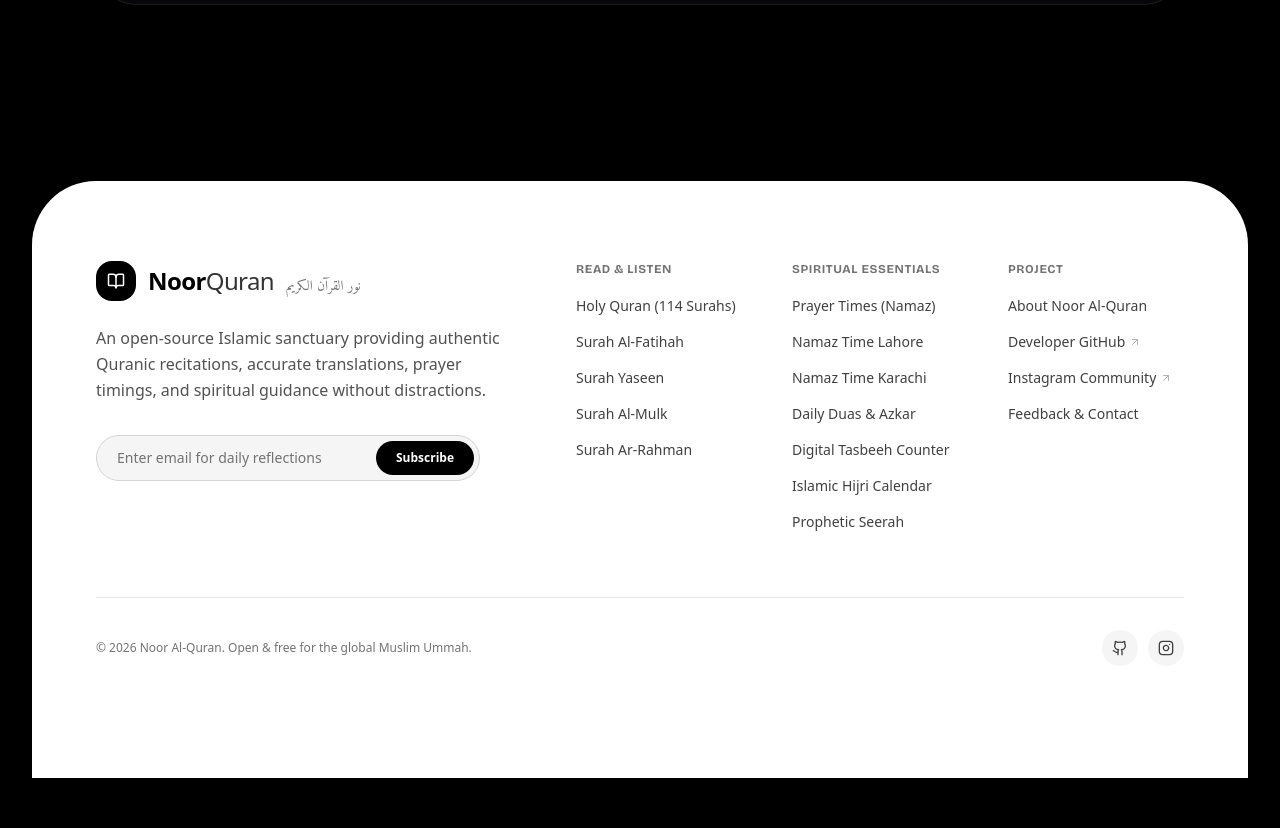
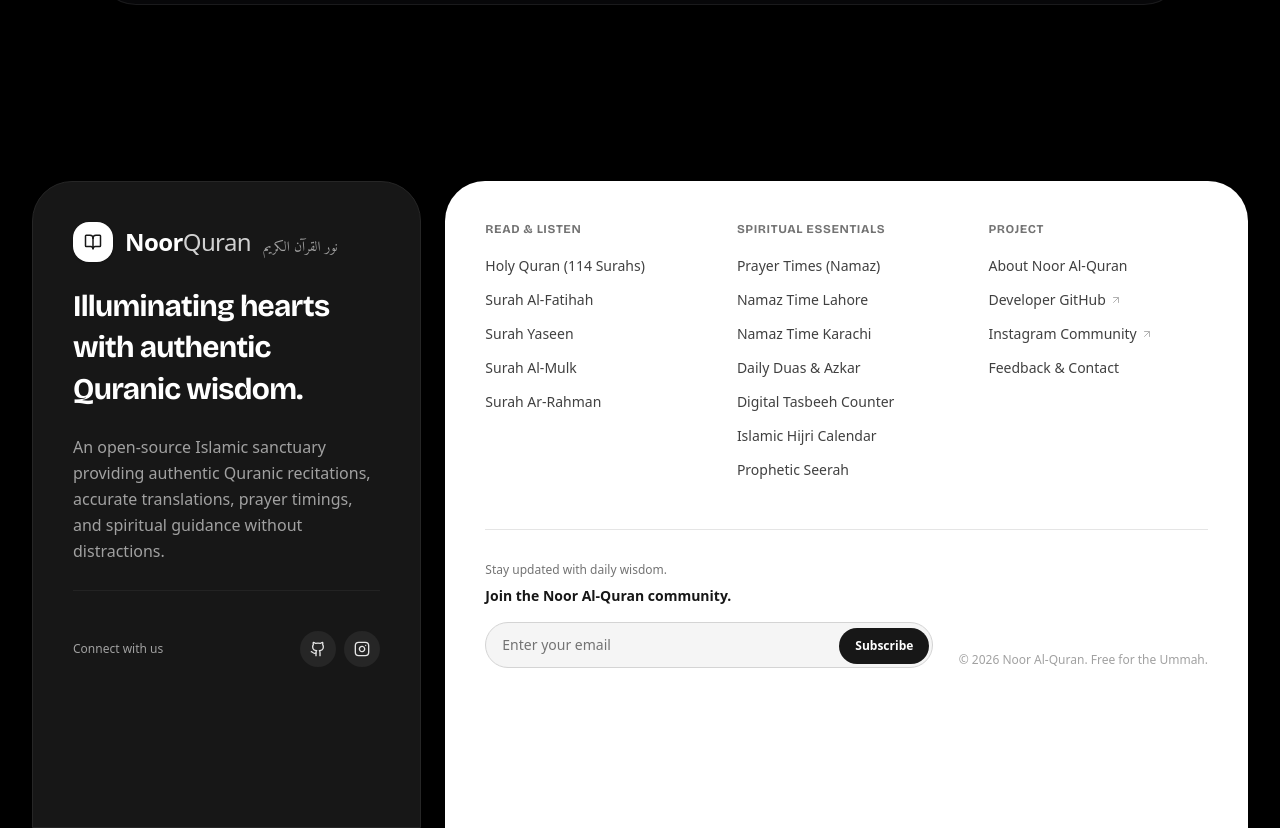
Before and after one commit to Abdullahja5558/noor-alquran, a Next.js app: page /about in a window 1280 px wide. Shown: the part 1473-2301 px from the top of the page. Before the commit the page ends 2251 px from the top, so only its background shows below. Built offline with nearby package versions, Linux system fonts and the light colour scheme; no server answers; a web font is replaced by a local one.

Commit message:
updated footer

```diff
--- a/components/Footer.tsx
+++ b/components/Footer.tsx
@@ -53,53 +53,123 @@ export default function Footer() {
   ];
 
   return (
-    <footer className="w-full px-3 sm:px-6 md:px-8 pt-12 sm:pt-16 pb-0 mt-auto">
-      {/*
-        Inverted High-Contrast Monolithic Footer:
-        - Light Mode: Pure Black Background, White Text
-        - Dark Mode: Pure White Background, Black Text
-        - Top Corners: Full Rounded Gol (rounded-t-[2.5rem] to rounded-t-[4rem])
-        - Bottom: Flush with zero bottom padding/margin
-      */}
-      <div className="w-full bg-black text-white dark:bg-white dark:text-black rounded-t-[2.5rem] sm:rounded-t-[3.5rem] md:rounded-t-[4rem] rounded-b-none pt-12 sm:pt-16 md:pt-20 pb-24 sm:pb-28 px-6 sm:px-10 md:px-16 transition-colors duration-300">
-        <div className="max-w-7xl mx-auto">
-          {/* Top Main Section */}
-          <div className="grid grid-cols-1 lg:grid-cols-12 gap-10 sm:gap-12 lg:gap-16 pb-12 sm:pb-16 border-b border-neutral-800 dark:border-neutral-200">
-            {/* Left Brand Column (5 cols) */}
-            <div className="lg:col-span-5 space-y-5 sm:space-y-6">
+    <footer className="w-full px-3 sm:px-6 md:px-8 pt-10 sm:pt-14 md:pt-16 pb-0 mb-0 mt-auto">
+      {/* Main Grid Container */}
+      <div className="max-w-7xl mx-auto grid grid-cols-1 lg:grid-cols-12 gap-4 sm:gap-5 lg:gap-6">
+
+        {/* Left Card: Fully rounded on mobile, flush bottom on desktop */}
+        <div className="lg:col-span-4 bg-[#f8fafc] text-neutral-900 dark:bg-neutral-900 dark:text-white rounded-[2rem] sm:rounded-[2.5rem] lg:rounded-b-none p-6 sm:p-8 md:p-10 pb-8 sm:pb-10 lg:pb-36 xl:pb-40 flex flex-col justify-between transition-colors duration-300 shadow-xl dark:shadow-none border border-neutral-200/60 dark:border-neutral-800">
+          <div className="space-y-4 sm:space-y-6">
             {/* Logo */}
             <Link href="/" className="inline-flex items-center gap-3 group">
-                <div className="w-10 h-10 rounded-2xl bg-white text-black dark:bg-black dark:text-white flex items-center justify-center font-bold shrink-0 transition-transform duration-200 group-hover:scale-105">
+              <div className="w-10 h-10 rounded-2xl bg-neutral-900 text-white dark:bg-white dark:text-neutral-900 flex items-center justify-center font-bold shrink-0 transition-transform duration-200 group-hover:scale-105 shadow-sm">
                 <BookOpen size={18} />
               </div>
-                <div className="flex items-baseline gap-1.5">
+              <div className="flex items-baseline gap-1.5 flex-wrap">
                 <span className="text-xl sm:text-2xl font-bold tracking-tight">
                   Noor<span className="font-light opacity-80">Quran</span>
                 </span>
-                  <span className="font-arabic text-sm text-neutral-400 dark:text-neutral-500 ml-1.5">
+                <span className="font-arabic text-sm text-neutral-500 dark:text-neutral-400 ml-1.5">
                   نور القرآن الكريم
                 </span>
               </div>
             </Link>
 
-              {/* Tagline */}
-              <p className="text-sm sm:text-base text-neutral-400 dark:text-neutral-600 font-normal leading-relaxed max-w-md">
+            {/* Heading / Tagline */}
+            <h2 className="text-xl sm:text-2xl md:text-3xl font-bold tracking-tight leading-snug">
+              Illuminating hearts with authentic Quranic wisdom.
+            </h2>
+
+            <p className="text-xs sm:text-sm md:text-base text-neutral-600 dark:text-neutral-400 font-normal leading-relaxed">
               An open-source Islamic sanctuary providing authentic Quranic recitations, accurate translations, prayer timings, and spiritual guidance without distractions.
             </p>
+          </div>
 
-              {/* Minimal Newsletter / Daily Verse Subscription */}
-              <form onSubmit={handleSubscribe} className="relative max-w-sm pt-2">
+          {/* Bottom Social Links inside Left Card */}
+          <div className="pt-8 sm:pt-10 flex items-center justify-between border-t border-neutral-200/50 dark:border-neutral-800/80 mt-6 lg:mt-0">
+            <span className="text-xs font-medium text-neutral-500 dark:text-neutral-400">
+              Connect with us
+            </span>
+            <div className="flex items-center gap-2">
+              <a
+                href="https://github.com/Abdullahja5558"
+                target="_blank"
+                rel="noopener noreferrer"
+                aria-label="GitHub Profile"
+                className="w-9 h-9 rounded-full bg-neutral-200 hover:bg-neutral-300 dark:bg-neutral-800 dark:hover:bg-neutral-700 text-neutral-800 dark:text-neutral-200 flex items-center justify-center transition-colors"
+              >
+                <Github size={16} />
+              </a>
+              <a
+                href="https://www.instagram.com/mian.abdullah.9/"
+                target="_blank"
+                rel="noopener noreferrer"
+                aria-label="Instagram Profile"
+                className="w-9 h-9 rounded-full bg-neutral-200 hover:bg-neutral-300 dark:bg-neutral-800 dark:hover:bg-neutral-700 text-neutral-800 dark:text-neutral-200 flex items-center justify-center transition-colors"
+              >
+                <Instagram size={16} />
+              </a>
+            </div>
+          </div>
+        </div>
+
+        {/* Right Card: Solid Black, always touches the bottom edge flush */}
+        <div className="lg:col-span-8 bg-black text-white dark:bg-white dark:text-neutral-900 rounded-t-[2rem] sm:rounded-t-[2.5rem] rounded-b-none p-6 sm:p-8 md:p-10 pb-32 sm:pb-36 md:pb-40 flex flex-col justify-between transition-colors duration-300 shadow-xl dark:shadow-none">
+
+          {/* Navigation Links Grid */}
+          <div className="grid grid-cols-2 sm:grid-cols-3 gap-6 sm:gap-8 pb-10 sm:pb-12 border-b border-neutral-800 dark:border-neutral-200">
+            {footerNav.map((col) => (
+              <div key={col.title} className="space-y-3 sm:space-y-4">
+                <h3 className="text-xs font-bold uppercase tracking-wider text-neutral-400 dark:text-neutral-500">
+                  {col.title}
+                </h3>
+                <ul className="space-y-2 sm:space-y-2.5">
+                  {col.links.map((link) => (
+                    <li key={link.name}>
+                      <Link
+                        href={link.href}
+                        target={link.href.startsWith("http") ? "_blank" : undefined}
+                        rel={link.href.startsWith("http") ? "noopener noreferrer" : undefined}
+                        className="group inline-flex items-center gap-1 text-xs sm:text-sm text-neutral-300 dark:text-neutral-700 hover:text-white dark:hover:text-neutral-900 transition-colors"
+                      >
+                        <span className="break-words">{link.name}</span>
+                        {link.href.startsWith("http") && (
+                          <ArrowUpRight
+                            size={12}
+                            className="shrink-0 opacity-40 group-hover:opacity-100 group-hover:translate-x-0.5 group-hover:-translate-y-0.5 transition-all"
+                          />
+                        )}
+                      </Link>
+                    </li>
+                  ))}
+                </ul>
+              </div>
+            ))}
+          </div>
+
+          {/* Newsletter & Copyright Section: stacked on mobile, row on tablet/desktop */}
+          <div className="pt-8 flex flex-col sm:flex-row items-start sm:items-end justify-between gap-6">
+            <div className="space-y-2 w-full sm:max-w-md">
+              <p className="text-xs text-neutral-400 dark:text-neutral-500">
+                Stay updated with daily wisdom.
+              </p>
+              <p className="text-xs sm:text-sm font-semibold text-white dark:text-neutral-900">
+                Join the Noor Al-Quran community.
+              </p>
+
+              {/* Newsletter Form */}
+              <form onSubmit={handleSubscribe} className="relative pt-2 w-full">
                 <input
                   type="email"
                   required
                   value={email}
                   onChange={(e) => setEmail(e.target.value)}
-                  placeholder="Enter email for daily reflections"
-                  className="w-full rounded-full py-3 pl-4 sm:pl-5 pr-28 text-xs sm:text-sm bg-neutral-900 dark:bg-neutral-100 border border-neutral-800 dark:border-neutral-300 text-white dark:text-black placeholder:text-neutral-500 focus:outline-none focus:border-neutral-600 dark:focus:border-neutral-400 transition-colors"
+                  placeholder="Enter your email"
+                  className="w-full rounded-full py-2.5 sm:py-3 pl-4 pr-24 sm:pr-28 text-xs sm:text-sm bg-neutral-900 dark:bg-neutral-100 border border-neutral-800 dark:border-neutral-300 text-white dark:text-neutral-900 placeholder:text-neutral-500 focus:outline-none focus:border-neutral-600 transition-colors"
                 />
                 <button
                   type="submit"
-                  className="absolute right-1.5 top-3.5 bottom-1.5 px-4 sm:px-5 rounded-full text-xs font-semibold bg-white text-black dark:bg-black dark:text-white hover:opacity-90 transition-opacity cursor-pointer flex items-center gap-1"
+                  className="absolute right-1 top-3.5 bottom-1 px-3 sm:px-4 rounded-full text-xs font-semibold bg-white text-neutral-900 dark:bg-neutral-900 dark:text-white hover:opacity-90 transition-opacity cursor-pointer flex items-center gap-1 shrink-0"
                 >
                   {subscribed ? (
                     <>
@@ -113,70 +183,14 @@ export default function Footer() {
               </form>
             </div>
 
-            {/* Right Nav Links Columns (7 cols) */}
-            <div className="lg:col-span-7 grid grid-cols-2 sm:grid-cols-3 gap-8 sm:gap-10">
-              {footerNav.map((col) => (
-                <div key={col.title} className="space-y-4">
-                  <h3 className="text-xs font-bold uppercase tracking-wider text-neutral-400 dark:text-neutral-500">
-                    {col.title}
-                  </h3>
-                  <ul className="space-y-2.5 sm:space-y-3">
-                    {col.links.map((link) => (
-                      <li key={link.name}>
-                        <Link
-                          href={link.href}
-                          target={link.href.startsWith("http") ? "_blank" : undefined}
-                          rel={link.href.startsWith("http") ? "noopener noreferrer" : undefined}
-                          className="group inline-flex items-center gap-1 text-xs sm:text-sm text-neutral-300 dark:text-neutral-700 hover:text-white dark:hover:text-black transition-colors"
-                        >
-                          <span>{link.name}</span>
-                          {link.href.startsWith("http") && (
-                            <ArrowUpRight
-                              size={12}
-                              className="opacity-40 group-hover:opacity-100 group-hover:translate-x-0.5 group-hover:-translate-y-0.5 transition-all"
-                            />
-                          )}
-                        </Link>
-                      </li>
-                    ))}
-                  </ul>
-                </div>
-              ))}
+            {/* Copyright */}
+            <div className="text-xs text-neutral-500 dark:text-neutral-400 shrink-0">
+              <p>© {currentYear} Noor Al-Quran. Free for the Ummah.</p>
             </div>
           </div>
 
-          {/* Bottom Bar: Copyright & Socials */}
-          <div className="pt-8 flex flex-col sm:flex-row items-center justify-between gap-4 sm:gap-6 text-xs text-neutral-400 dark:text-neutral-500 text-center sm:text-left">
-            <div>
-              <p>
-                © {currentYear} Noor Al-Quran. Open & free for the global Muslim Ummah.
-              </p>
         </div>
 
-            {/* Social Links */}
-            <div className="flex items-center gap-2.5">
-              <a
-                href="https://github.com/Abdullahja5558"
-                target="_blank"
-                rel="noopener noreferrer"
-                aria-label="GitHub Profile"
-                className="w-9 h-9 rounded-full bg-neutral-900 dark:bg-neutral-100 text-neutral-300 dark:text-neutral-700 hover:text-white dark:hover:text-black hover:bg-neutral-800 dark:hover:bg-neutral-200 flex items-center justify-center transition-colors"
-              >
-                <Github size={16} />
-              </a>
-
-              <a
-                href="https://www.instagram.com/mian.abdullah.9/"
-                target="_blank"
-                rel="noopener noreferrer"
-                aria-label="Instagram Profile"
-                className="w-9 h-9 rounded-full bg-neutral-900 dark:bg-neutral-100 text-neutral-300 dark:text-neutral-700 hover:text-white dark:hover:text-black hover:bg-neutral-800 dark:hover:bg-neutral-200 flex items-center justify-center transition-colors"
-              >
-                <Instagram size={16} />
-              </a>
-            </div>
-          </div>
-        </div>
       </div>
     </footer>
   );
```
Also changed, not shown: 2 other files (tests, documents, lock files or other folders). Lines whose indentation alone changed are shown as unchanged.
